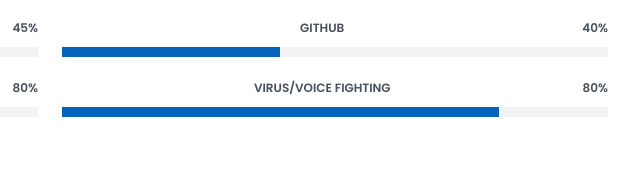
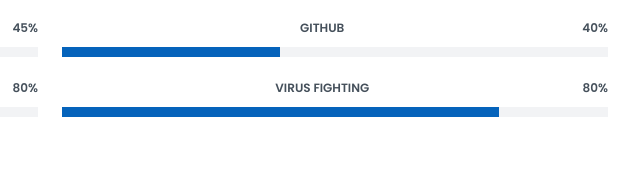
Before and after one commit to PSYCHO-MAADAN/Devil-psycho, a plain HTML site: page index.html in a window 1280 px wide. Shown: the part 1932-2120 px from the top of the page, 640-1280 px from the left. Drawn offline with nearby package versions, Linux system fonts and the light colour scheme.

Commit message:
Update index.html

```diff
--- a/index.html
+++ b/index.html
@@ -230,7 +230,7 @@
             </div>
 
             <div class="progress">
-              <span class="skill">Virus/Voice fighting <i class="val">80%</i></span>
+              <span class="skill">Virus fighting <i class="val">80%</i></span>
               <div class="progress-bar-wrap">
                 <div class="progress-bar" role="progressbar" aria-valuenow="80" aria-valuemin="0" aria-valuemax="100"></div>
               </div>
```
